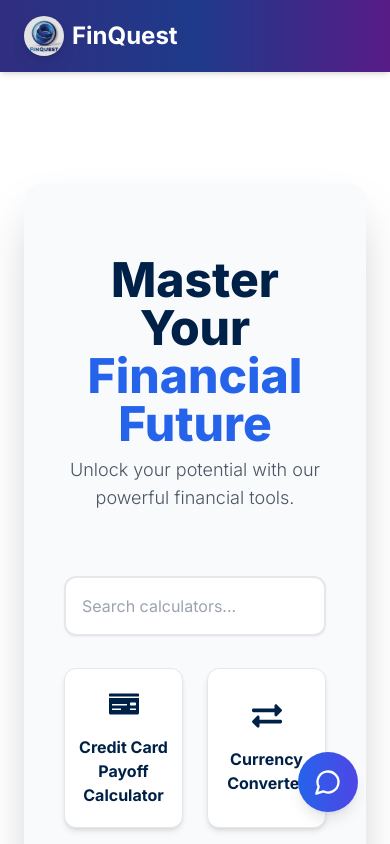
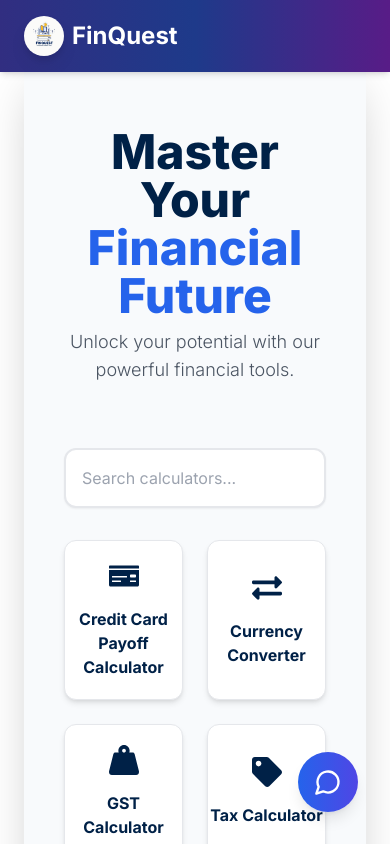
Before and after one commit to Clusters-Config/Fin-Quest, a React (Vite) app in the folder frontend/: page /simulations in a window 390 px wide. Shown: the top 844 px of the page. Built offline with nearby package versions, Linux system fonts and the light colour scheme.

Commit message:
feat: update logo asset to fin-logo-2.jpg across Footer, Header, and Homepage components

```diff
--- a/frontend/src/Services/Footer.jsx
+++ b/frontend/src/Services/Footer.jsx
@@ -6,7 +6,7 @@ import {
   Youtube,
 
 } from "lucide-react";
-import logo from '../assets/fin-logo.jpg';
+import logo from '../assets/fin-logo-2.jpg';
 
 
 const Footer = () => {
--- a/frontend/src/Services/Header.jsx
+++ b/frontend/src/Services/Header.jsx
@@ -1,5 +1,5 @@
 import React from 'react'
-import logo from "../assets/fin-logo.jpg"; // FinQuest Logo
+import logo from "../assets/fin-logo-2.jpg"; // FinQuest Logo
 
 const Header = () => {
   return (
--- a/frontend/src/pages/Homepage.jsx
+++ b/frontend/src/pages/Homepage.jsx
@@ -30,7 +30,7 @@ import {
 import { useEffect, useState } from "react";
 import axios from "axios";
 import { useAuth } from "./AuthContext";
-import logo from "../assets/fin-logo.jpg"; // FinQuest Logo
+import logo from "../assets/fin-logo-2.jpg"; // FinQuest Logo
 import Index from "../Services/Chat";
 import Chat from "../Services/Chat";
 import { motion } from "framer-motion";
--- a/frontend/src/pages/Simulations.jsx
+++ b/frontend/src/pages/Simulations.jsx
@@ -311,7 +311,7 @@ const Simulations = () => {
   return (
     <div className="flex flex-col min-h-screen">
       <Header />
-    <div className="bg-white min-h-screen flex items-start justify-center p-4 sm:p-6 font-inter text-gray-800 mt-40 mb-40">
+    <div className="bg-white min-h-screen flex items-start justify-center p-4 sm:p-6 font-inter text-gray-800 mt-40 mb-40  sm:mt-8">
       <div className="bg-[#F8FAFC] shadow-2xl rounded-2xl w-full max-w-6xl p-6 sm:p-10">
         <header className="text-center py-8 mb-8">
           <animated.h1 style={headerSpring} className="text-4xl sm:text-5xl font-extrabold text-[#002147]">
```
Also changed, not shown: frontend/src/assets/fin-logo-2.jpg (added).
